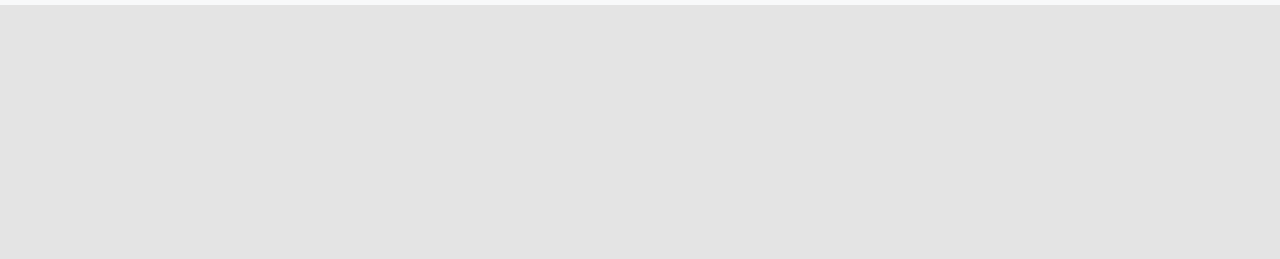
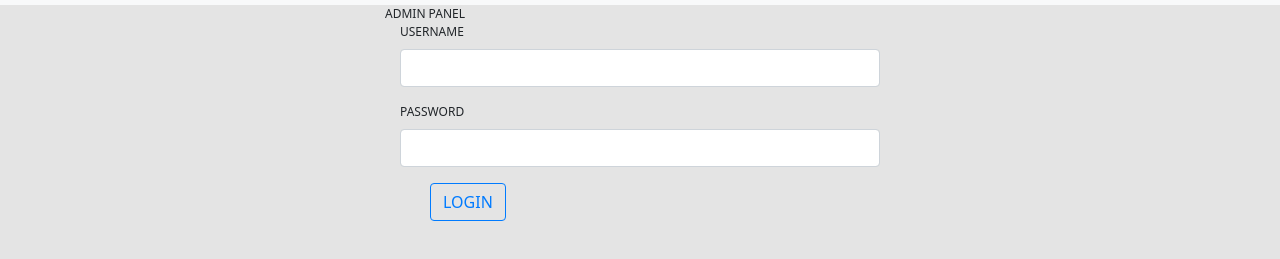
Before and after one commit to hackermanzz/CODE_EXP-Hackathon, a website: page hello/www/c_login.html in a window 1280 px wide. Shown: the part 51-310 px from the top of the page. Drawn offline with Linux system fonts and the light colour scheme.

Commit message:
Counsellor login

```diff
--- a/hello/www/c_login.html
+++ b/hello/www/c_login.html
@@ -35,6 +35,42 @@
             </div>
         </div>
     </nav>
+    <div class="container">
+        <div class="row">
+            <div class="col-lg-3 col-md-2"></div>
+            <div class="col-lg-6 col-md-8 login-box">
+                <div class="col-lg-12 login-key">
+                    <i class="fa fa-key" aria-hidden="true"></i>
+                </div>
+                <div class="col-lg-12 login-title">
+                    ADMIN PANEL
+                </div>
 
+                <div class="col-lg-12 login-form">
+                    <div class="col-lg-12 login-form">
+                        <form>
+                            <div class="form-group">
+                                <label class="form-control-label">USERNAME</label>
+                                <input type="text" class="form-control">
+                            </div>
+                            <div class="form-group">
+                                <label class="form-control-label">PASSWORD</label>
+                                <input type="password" class="form-control" i>
+                            </div>
+
+                            <div class="col-lg-12 loginbttm">
+                                <div class="col-lg-6 login-btm login-text">
+                                    <!-- Error Message -->
+                                </div>
+                                <div class="col-lg-6 login-btm login-button">
+                                    <button type="submit" class="btn btn-outline-primary">LOGIN</button>
+                                </div>
+                            </div>
+                        </form>
+                    </div>
+                </div>
+                <div class="col-lg-3 col-md-2"></div>
+            </div>
+        </div>
 </body>
 </html>
```
